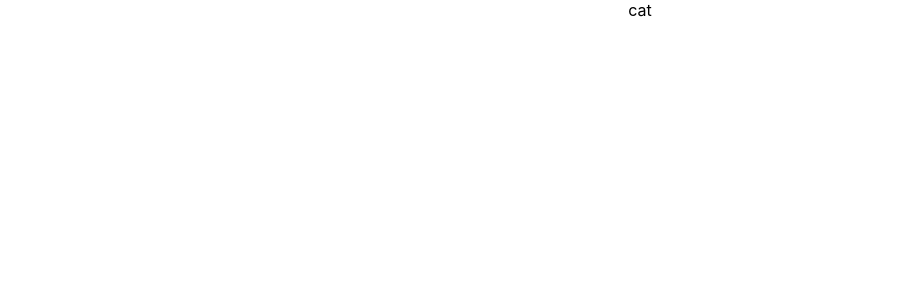
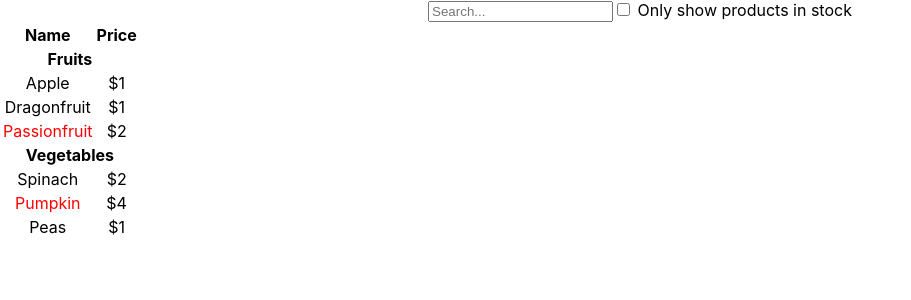
Before and after one commit to davidchedrick/employees, a JavaScript app: page / in a window 1280 px wide. Shown: the top 300 px of the page, without its empty margins (0-911 px from the left). Built offline with nearby package versions, Linux system fonts and the light colour scheme; the HTML template or start-up script is replaced by a standard one.

Commit message:
added food feature

```diff
--- a/package.json
+++ b/package.json
@@ -8,7 +8,7 @@
     "@testing-library/user-event": "^13.5.0",
     "react": "^18.2.0",
     "react-dom": "^18.2.0",
-    "react-scripts": "5.0.1",
+    "react-scripts": "^5.0.1",
     "web-vitals": "^2.1.4"
   },
   "scripts": {
--- a/src/App.js
+++ b/src/App.js
@@ -1,12 +1,13 @@
-
-import './App.css';
+import { PRODUCTS } from "./features/fruitData";
+import "./App.css";
+import ProductsArea from "./features/ProductsArea";
 
 function App() {
-  return (
-    <div className="App">
-      cat
-    </div>
-  );
+    return (
+        <div className="App">
+            <ProductsArea products={PRODUCTS} />
+        </div>
+    );
 }
 
 export default App;
--- /dev/null
+++ b/src/features/CategoryRow.js
@@ -0,0 +1,9 @@
+const CategoryRow = ({ category }) => {
+	return (
+		<tr>
+			<th colSpan="2">{category}</th>
+		</tr>
+	);
+};
+
+export default CategoryRow;
--- /dev/null
+++ b/src/features/ProductRow.js
@@ -0,0 +1,16 @@
+const ProductRow = ({ product }) => {
+    const name = product.stocked ? (
+        product.name
+    ) : (
+        <span style={{ color: "red" }}>{product.name}</span>
+    );
+
+    return (
+        <tr>
+            <td>{name}</td>
+            <td>{product.price}</td>
+        </tr>
+    );
+};
+
+export default ProductRow;
--- /dev/null
+++ b/src/features/ProductTable.js
@@ -0,0 +1,40 @@
+import CategoryRow from "./CategoryRow";
+import ProductRow from "./ProductRow";
+
+const ProductTable = ({ products }) => {
+	const rows = [];
+	let lastCategory = null;
+
+	products.forEach(product => {
+		if (product.category !== lastCategory) {
+			rows.push(
+				<CategoryRow
+					key={product.category}
+					category={product.category}
+				/>
+			);
+		}
+
+		rows.push(
+			<ProductRow
+				product={product}
+				key={product.name}
+			/>
+		);
+		lastCategory = product.category;
+	});
+
+	return (
+		<table>
+			<thead>
+				<tr>
+					<th>Name</th>
+					<th>Price</th>
+				</tr>
+			</thead>
+			<tbody>{rows}</tbody>
+		</table>
+	);
+};
+
+export default ProductTable;
--- /dev/null
+++ b/src/features/ProductsArea.js
@@ -0,0 +1,13 @@
+import ProductTable from "./ProductTable";
+import SearchBar from "./SearchBar";
+
+const ProductsArea = ({ products }) => {
+    return (
+        <div>
+            <SearchBar />
+            <ProductTable products={products} />
+        </div>
+    );
+};
+
+export default ProductsArea;
--- /dev/null
+++ b/src/features/SearchBar.js
@@ -0,0 +1,12 @@
+const SearchBar = () => {
+    return (
+        <form>
+            <input type="text" placeholder="Search..." />
+            <label>
+                <input type="checkbox" /> Only show products in stock
+            </label>
+        </form>
+    );
+};
+
+export default SearchBar;
--- /dev/null
+++ b/src/features/fruitData.js
@@ -0,0 +1,8 @@
+export const PRODUCTS = [
+	{ category: "Fruits", price: "$1", stocked: true, name: "Apple" },
+	{ category: "Fruits", price: "$1", stocked: true, name: "Dragonfruit" },
+	{ category: "Fruits", price: "$2", stocked: false, name: "Passionfruit" },
+	{ category: "Vegetables", price: "$2", stocked: true, name: "Spinach" },
+	{ category: "Vegetables", price: "$4", stocked: false, name: "Pumpkin" },
+	{ category: "Vegetables", price: "$1", stocked: true, name: "Peas" },
+];
```
Also changed, not shown: 1 other file (tests, documents, lock files or other folders).
